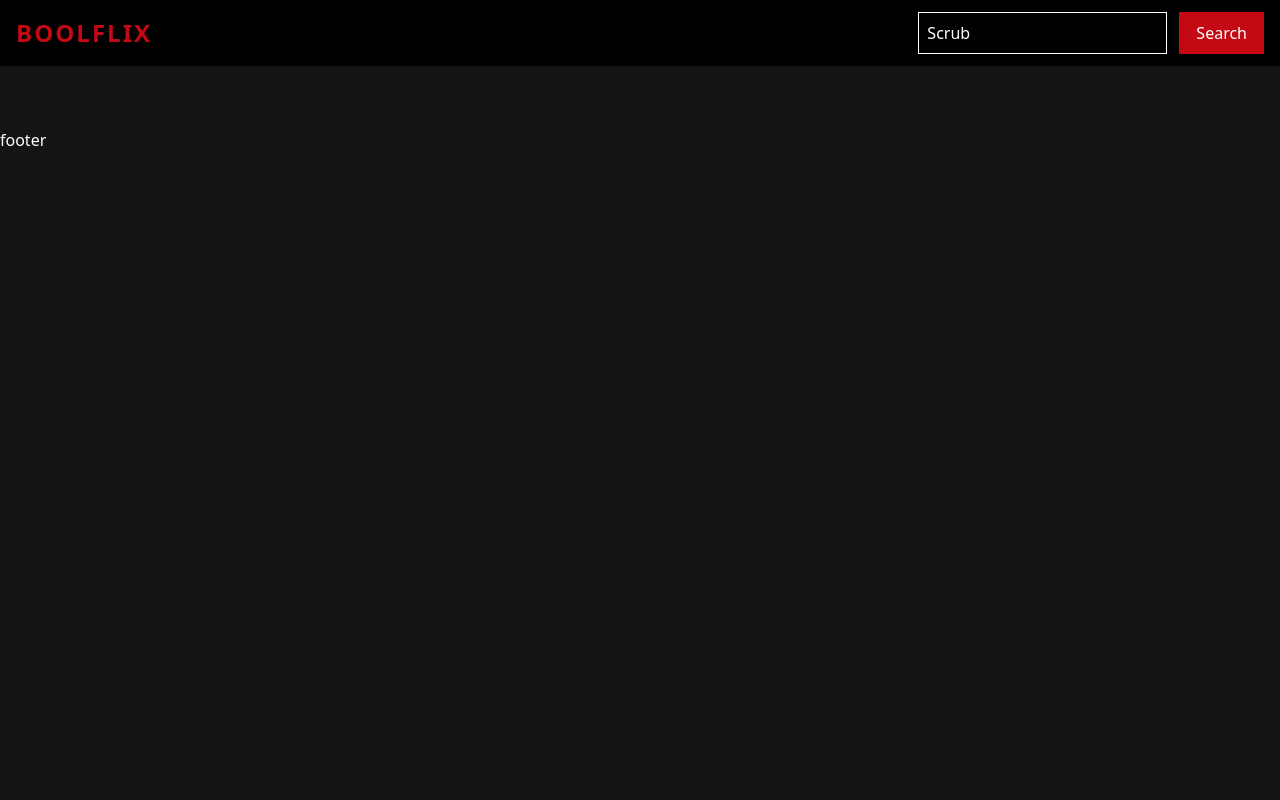
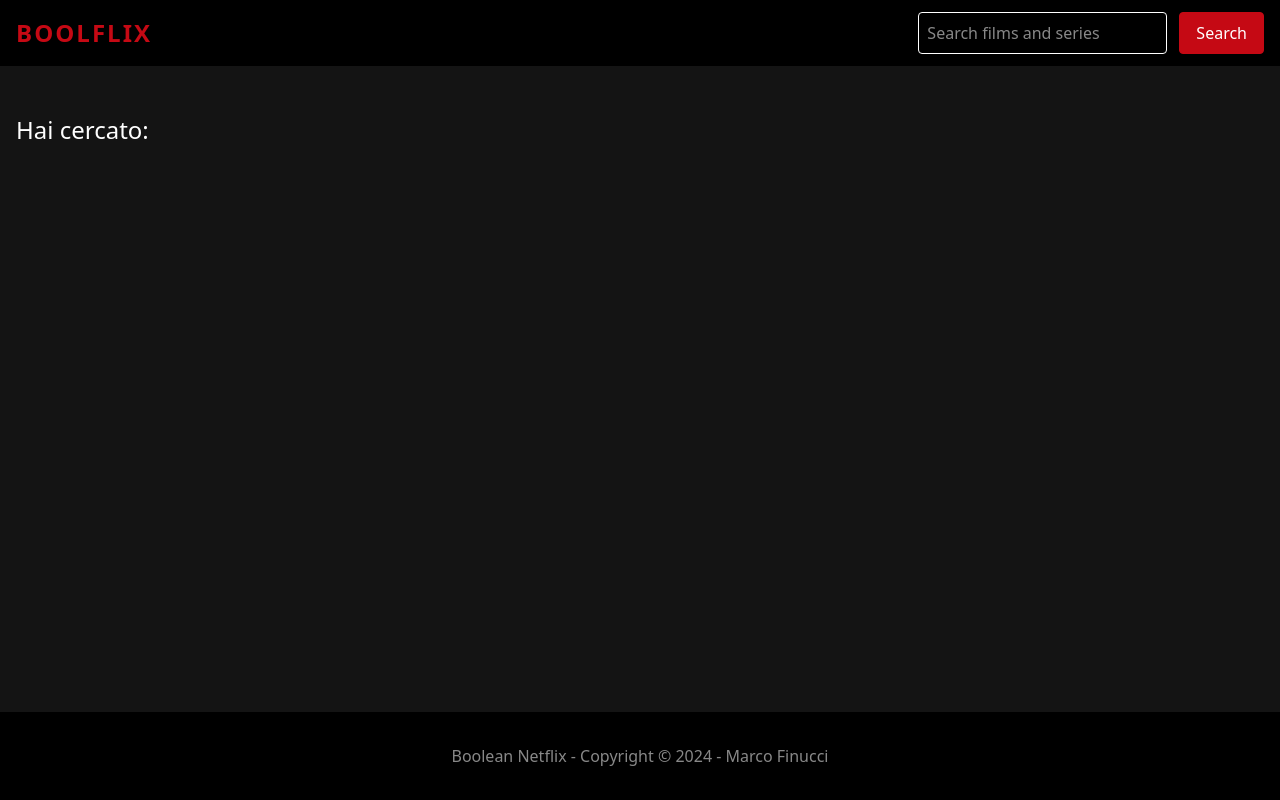
Before and after one commit to marcofinucci/vite-boolflix, a Vue app: page / in a window 1280 px wide. Built offline with nearby package versions, Linux system fonts and the light colour scheme.

Commit message:
add styles

```diff
--- a/src/components/Card.vue
+++ b/src/components/Card.vue
@@ -37,7 +37,7 @@ export default {
         </div>
 
         <!-- Display overview -->
-        <div class="overview">Overview: {{ movie.overview }}</div>
+        <div class="overview"><strong>Overview:</strong> {{ movie.overview }}</div>
       </div>
     </div>
   </li>
@@ -57,6 +57,12 @@ li {
   overflow: hidden;
   font-size: 0.875rem;
   background-color: var(--darkmedium);
+  border-radius: 0.25rem;
+  color: var(--extralight);
+
+  &:hover .poster {
+    opacity: 0;
+  }
 
   &:hover .content {
     opacity: 1;
@@ -67,6 +73,7 @@ li {
   aspect-ratio: 2 / 3;
   width: 100%;
   overflow: hidden;
+  transition: opacity 0.3s ease;
 
   img {
     width: 100%;
--- a/src/components/Footer.vue
+++ b/src/components/Footer.vue
@@ -5,5 +5,18 @@ export default {
 </script>
 
 <template>
-  <footer style="margin-top: 3rem">footer</footer>
+  <footer>
+    <div class="container">Boolean Netflix - Copyright © 2024 - Marco Finucci</div>
+  </footer>
 </template>
+
+<style scoped>
+footer {
+  margin-top: 5rem;
+  background-color: var(--extradark);
+  padding-top: 2rem;
+  padding-bottom: 2rem;
+  color: var(--lightmedium);
+  text-align: center;
+}
+</style>
--- a/src/components/Header.vue
+++ b/src/components/Header.vue
@@ -7,7 +7,7 @@ export default {
   data() {
     return {
       store,
-      inputSearch: "Scrub",
+      inputSearch: "",
     };
   },
   methods: {
@@ -23,6 +23,7 @@ export default {
           const responseTv = response[1];
           // Handle the responses
           store.movies = responseMovie.data.results.concat(responseTv.data.results);
+          store.search = this.inputSearch;
         })
         .catch((error) => {
           // Handle any errors
@@ -40,7 +41,7 @@ export default {
       <div class="logo">Boolflix</div>
       <!-- Search -->
       <div class="search">
-        <input type="text" v-model="inputSearch" placeholder="Search films and series" />
+        <input type="text" v-model="this.inputSearch" placeholder="Search films and series" />
         <button @click="getMovies()">Search</button>
       </div>
     </div>
@@ -80,6 +81,8 @@ header {
 input {
   border: 1px solid var(--extralight);
   padding: 0.5rem;
+  border-radius: 0.25rem;
+  color: var(--extralight);
 
   &::placeholder {
     color: var(--lightmedium);
@@ -93,6 +96,8 @@ button {
   margin-left: 0.75rem;
   transition: opacity 0.3s ease;
   cursor: pointer;
+  border-radius: 0.25rem;
+  color: var(--extralight);
 
   &:hover {
     opacity: 0.9;
--- a/src/components/Main.vue
+++ b/src/components/Main.vue
@@ -17,6 +17,7 @@ export default {
 
 <template>
   <main class="container">
+    <h1>Hai cercato: {{ store.search }}</h1>
     <ul>
       <Card v-for="movie in store.movies" :key="movie.id" :movie="movie" />
     </ul>
@@ -25,7 +26,8 @@ export default {
 
 <style scoped>
 main {
-  margin-top: 5rem;
+  margin-top: 7rem;
+  flex-grow: 1;
 }
 
 ul {
@@ -34,4 +36,9 @@ ul {
   margin-left: -1rem;
   margin-right: -1rem;
 }
+
+h1 {
+  color: var(--extralight);
+  font-size: 1.5rem;
+}
 </style>
--- a/src/store.js
+++ b/src/store.js
@@ -3,4 +3,5 @@ import { reactive } from "vue";
 export const store = reactive({
   apiKey: "255bcd2e5a8190208b4a4d94df9b6c53",
   movies: [],
+  search: "",
 });
--- a/src/style.css
+++ b/src/style.css
@@ -12,7 +12,7 @@
   --extralight: #ffffff;
 }
 
-/* Hard reset */
+/* Reset */
 
 * {
   margin: 0;
@@ -24,11 +24,11 @@
   outline: none;
   text-decoration: none;
   list-style: none;
-  color: var(--extralight);
   font-family: ui-sans-serif, system-ui, sans-serif, "Apple Color Emoji", "Segoe UI Emoji", "Segoe UI Symbol", "Noto Color Emoji";
   line-height: 1.5;
 }
 
+body,
 h1,
 h2,
 h3,
@@ -61,10 +61,18 @@ img {
   max-width: 100%;
 }
 
+#app {
+  min-height: 100vh;
+  display: flex;
+  flex-direction: column;
+  justify-content: space-between;
+}
+
 /* Utilities */
 
 .container {
   max-width: 1600px;
   margin: 0 auto;
   padding: 0 1rem;
+  width: 100%;
 }
```
